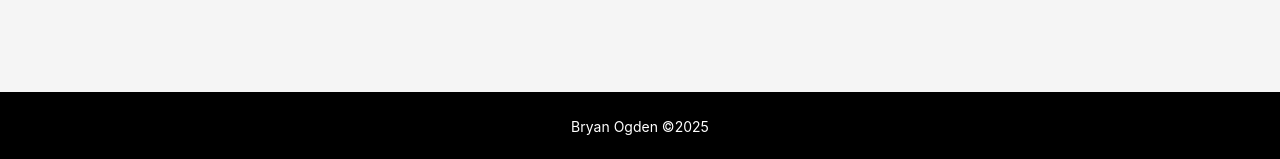
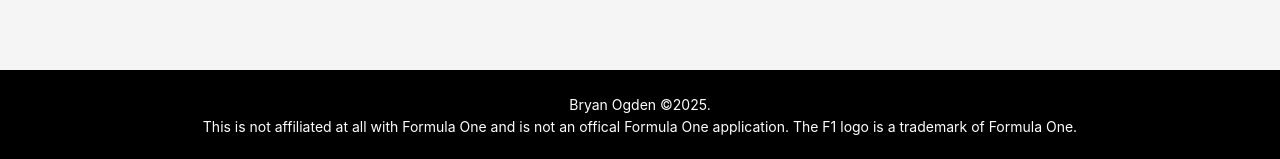
Before and after one commit to bryanonyc/formula-one-data, a React (Create React App) app in the folder f1-frontend/: page / in a window 1280 px wide. Shown: the part 638-797 px from the top of the page. Built offline with nearby package versions, Linux system fonts and the light colour scheme; no server answers.

Commit message:
Add disclaimer to the footer

```diff
--- a/f1-frontend/src/components/AppLayout.js
+++ b/f1-frontend/src/components/AppLayout.js
@@ -26,7 +26,9 @@ const AppLayout = (props) => {
                 </div>
                 </Content>
                 <Footer className='app-layout-footer'>
-                    Bryan Ogden ©{new Date().getFullYear()}
+                    Bryan Ogden ©{new Date().getFullYear()}.<br />
+                    This is not affiliated at all with Formula One and is not an offical Formula One application.
+                    The F1 logo is a trademark of Formula One.
                 </Footer>
             </Layout>
         </div>
```
